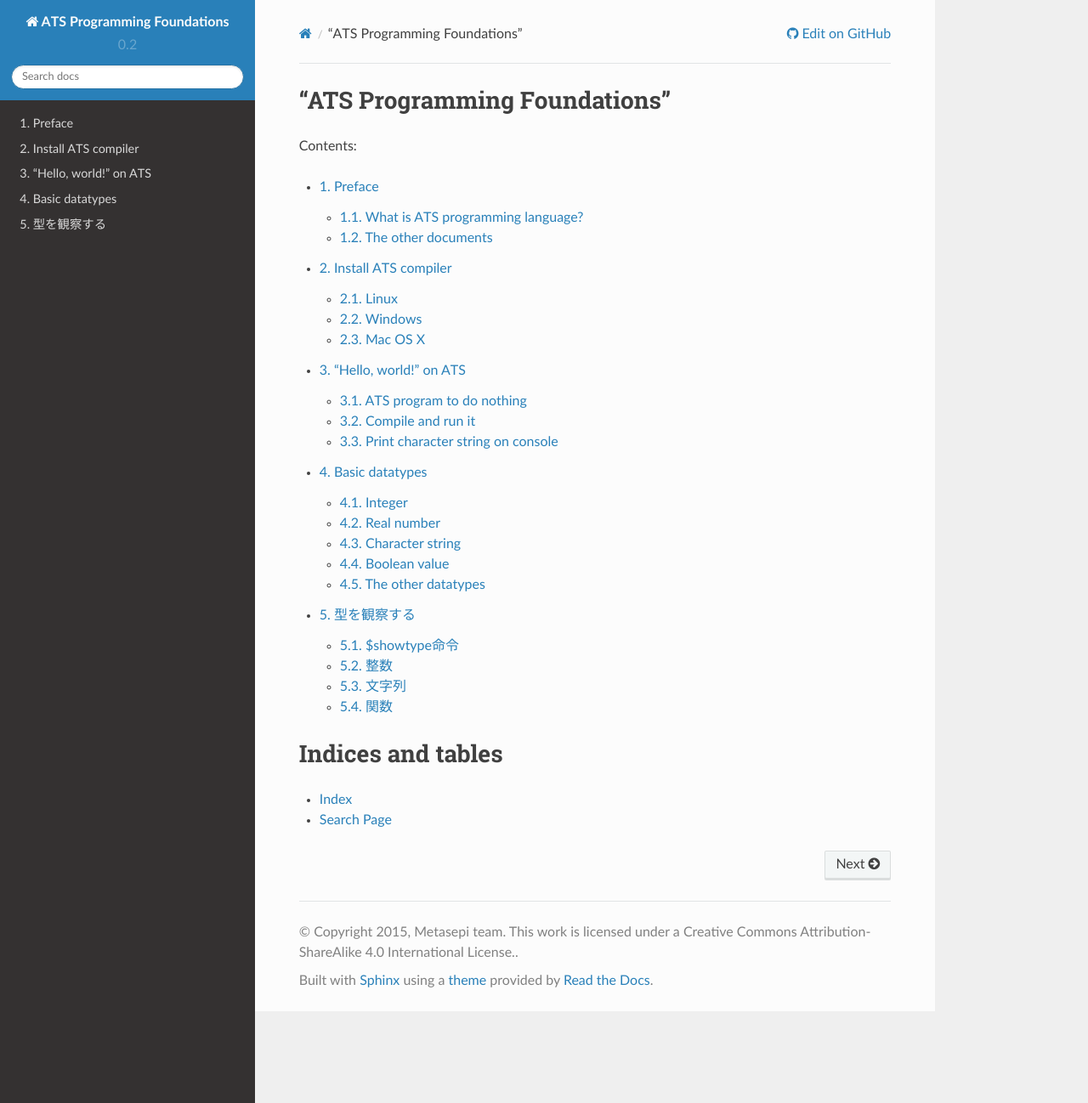
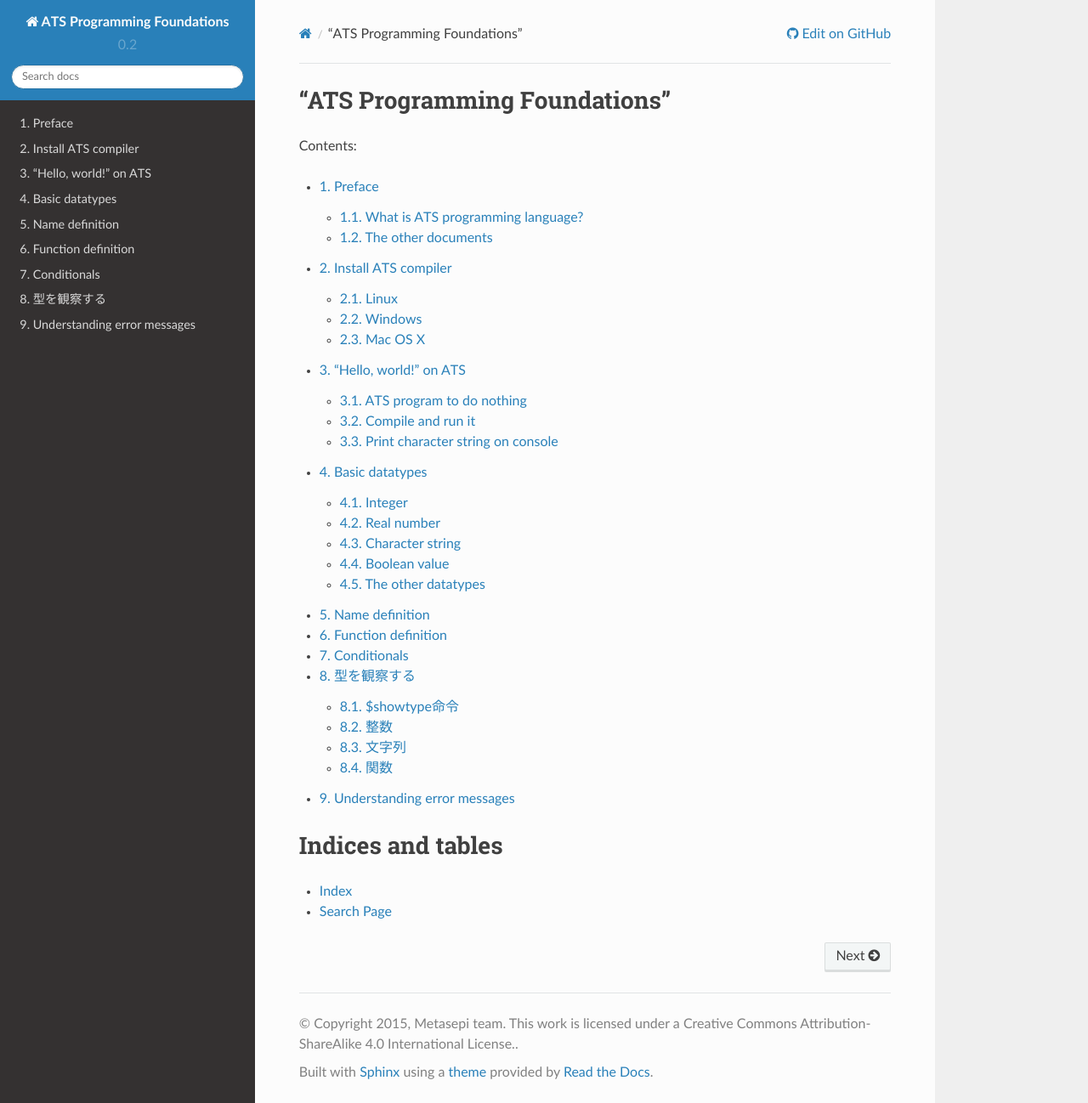
Before and after one commit to jats-ug/ATS_Foundations, a Sphinx documentation site: the page built from source/index.rst, in a window 1280 px wide and 1298 px high. Shown: the whole window at 85% size. Built offline with Sphinx 7.4.7 and the Read the Docs theme 2.0.0, drawn with Linux system fonts in a browser that asks for light colours.

Commit message:
Add some chapters

```diff
--- /dev/null
+++ b/source/conditional.rst
@@ -0,0 +1,3 @@
+============
+Conditionals
+============
--- /dev/null
+++ b/source/error_message.rst
@@ -0,0 +1,3 @@
+============================
+Understanding error messages
+============================
--- /dev/null
+++ b/source/function_definition.rst
@@ -0,0 +1,3 @@
+===================
+Function definition
+===================
--- a/source/index.rst
+++ b/source/index.rst
@@ -16,7 +16,11 @@
    install_ats
    helloworld
    basic_datatype
+   name_definition
+   function_definition
+   conditional
    showtype
+   error_message
 
 Indices and tables
 ==================
--- /dev/null
+++ b/source/name_definition.rst
@@ -0,0 +1,3 @@
+===============
+Name definition
+===============
```
